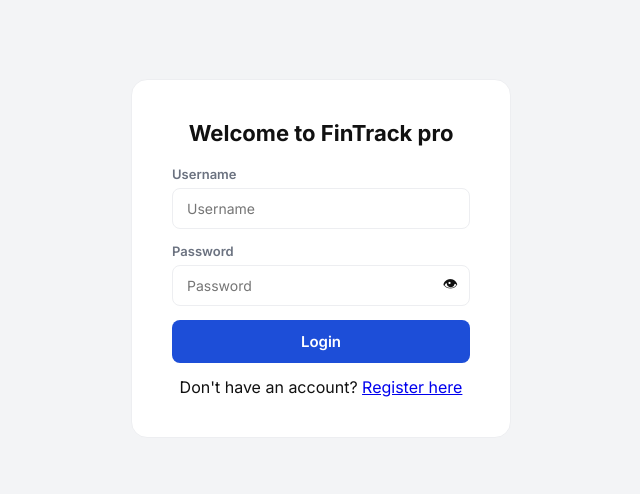
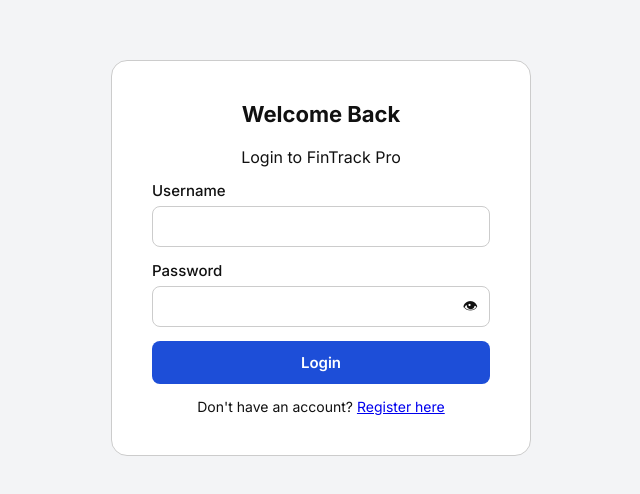
Before and after one commit to alok-980/FinTrack-Pro, a plain HTML site: page index.html in a window 1280 px wide. Shown: the part 142-636 px from the top of the page, without its empty margins (319-959 px from the left). Drawn offline with nearby package versions, Linux system fonts and the light colour scheme.

Commit message:
improving styling of login and register form

```diff
--- a/index.html
+++ b/index.html
@@ -14,7 +14,7 @@
         :root {
             --bg: #f3f4f6;
             --surface: #ffffff;
-            --border: #edeef1;
+            --border: #cccccc;
             --text: #111111;
             --text-secondary: #6b7280;
             --primary: #1d4ed8;
@@ -28,7 +28,7 @@
         body.dark {
             --bg: #0f1117;
             --surface: #1a1d2e;
-            --border: #2a2d3e;
+            --border: #363741;
             --text: #f1f5f9;
             --text-secondary: #94a3b8;
         }
@@ -66,7 +66,7 @@
             border: 1px solid var(--border);
             border-radius: 16px;
             padding: 40px;
-            width: 380px;
+            width: 420px;
             text-align: center;
             display: flex;
             flex-direction: column;
@@ -80,9 +80,9 @@
 
         .login-box label {
             text-align: left;
-            font-size: 13px;
-            font-weight: 600;
-            color: var(--text-secondary);
+            font-size: 15px;
+            font-weight: 500;
+            /* color: var(--text-secondary); */
             margin-bottom: -8px;
         }
 
@@ -792,34 +792,36 @@
 
     <div id="loginScreen">
         <div class="login-box">
-            <h2>Welcome to FinTrack pro</h2>
+            <h2>Welcome Back</h2>
+            <span>Login to FinTrack Pro</span>
             <label for="loginUser">Username</label>
-            <input type="text" id="loginUser" placeholder="Username">
+            <input type="text" id="loginUser">
             <label for="loginPass">Password</label>
             <div class="pass-wrap">
-                <input type="password" id="loginPass" placeholder="Password">
+                <input type="password" id="loginPass">
                 <span class="pass-toggle" id="loginPassToggle">👁</span>
             </div>
             <div id="loginErr" class="form-msg err"></div>
             <button id="loginBtn">Login</button>
-            <p>Don't have an account? <a href="#" id="goRegister">Register here</a></p>
+            <p style="font-size: 14px;">Don't have an account? <a href="#" id="goRegister">Register here</a></p>
         </div>
     </div>
 
     <div id="registerScreen">
         <div class="login-box">
-            <h2>Create your account</h2>
-            <label for="regUser">Username</label>
-            <input type="text" id="regUser" placeholder="Username">
+            <h2>Create Account</h2>
+            <span>Join FinTrack Pro</span>
+            <label for="regUser">Choose a Username</label>
+            <input type="text" id="regUser">
             <label for="regPass">Password</label>
             <div class="pass-wrap">
-                <input type="password" id="regPass" placeholder="Password">
+                <input type="password" id="regPass">
                 <span class="pass-toggle" id="regPassToggle">👁</span>
             </div>
             <div id="regErr" class="form-msg err"></div>
             <div id="regOk" class="form-msg ok"></div>
             <button id="registerBtn" class="btn-green">Register</button>
-            <p>Already have an account? <a href="#" id="goLogin">Login here</a></p>
+            <p style="font-size: 14px;">Already have an account? <a href="#" id="goLogin">Login here</a></p>
         </div>
     </div>
 
```
